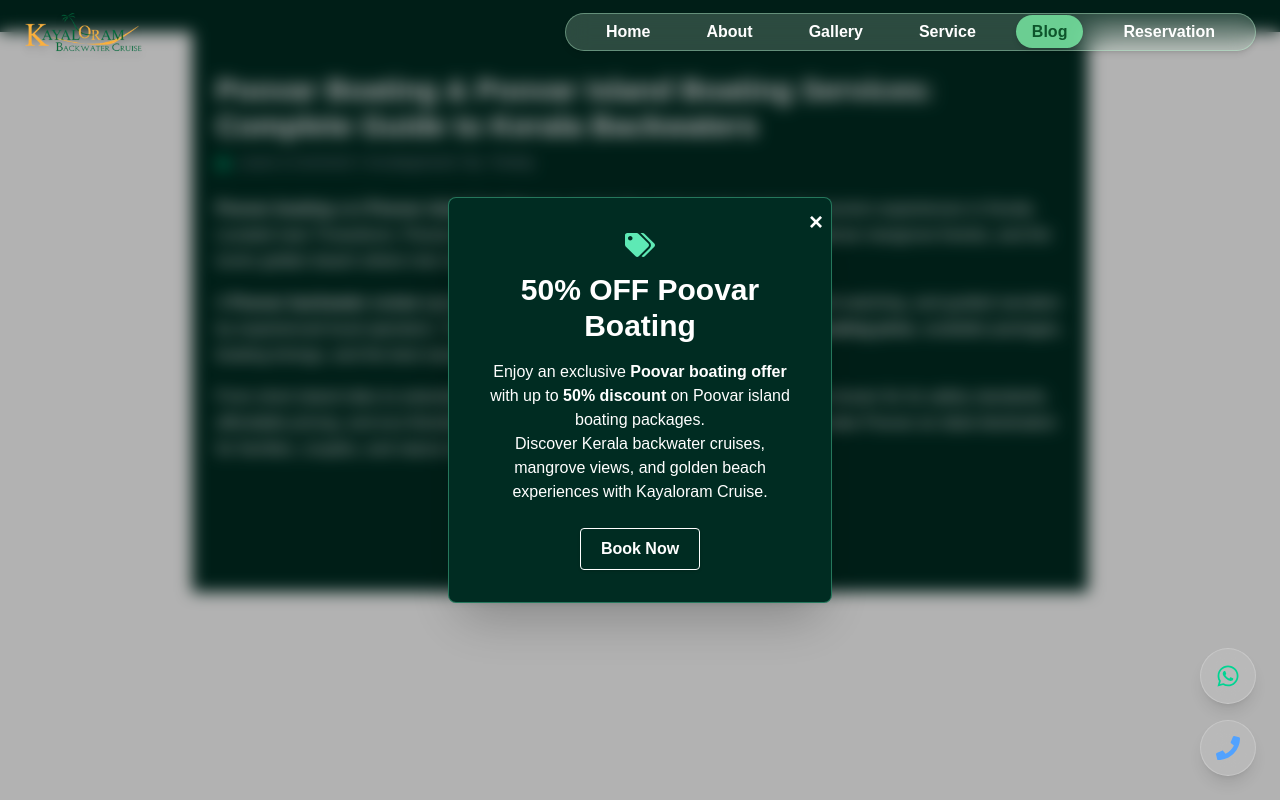
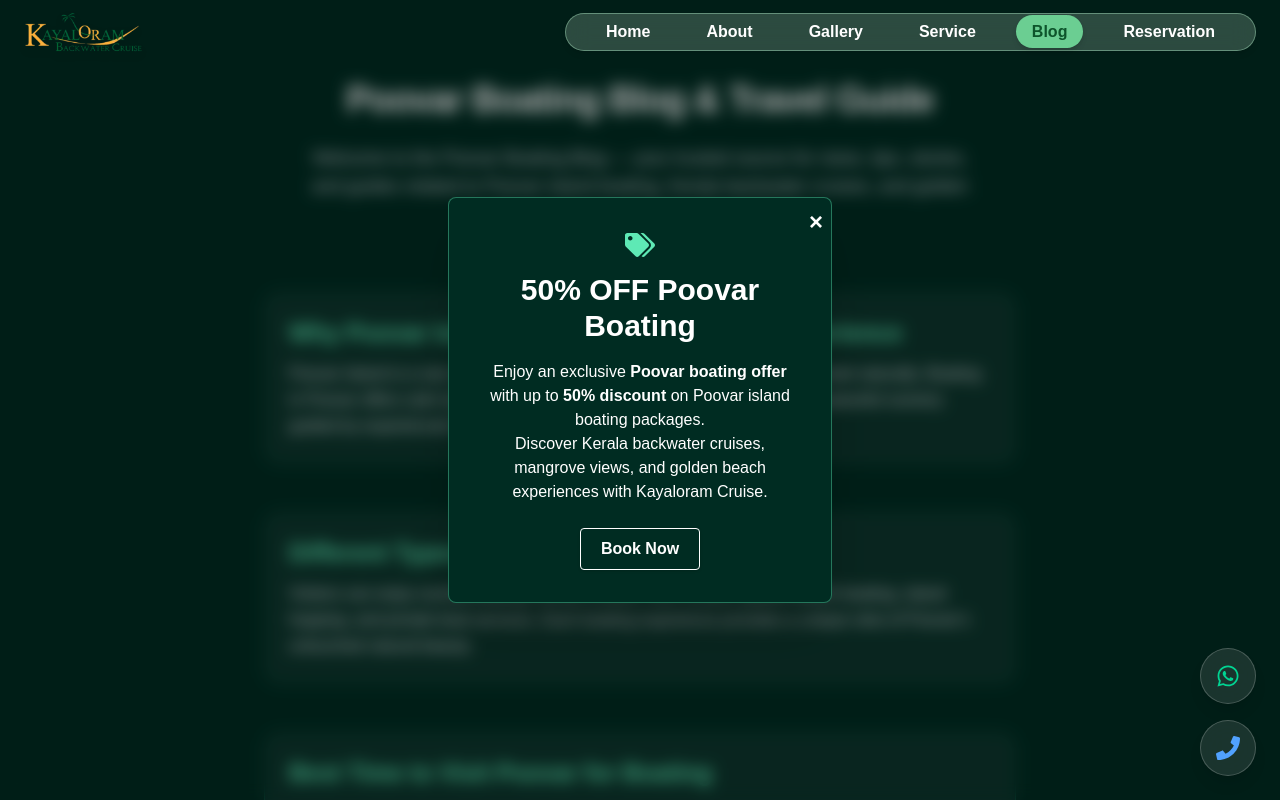
Before and after one commit to Rejin-2007/kayaloram-cruise-nextjs, a Next.js app: page /blog in a window 1280 px wide. Shown: the top 800 px of the page. Built offline with nearby package versions, Linux system fonts and the light colour scheme.

Commit message:
Footer Sucessfullly Updated

```diff
--- a/components/Blog.tsx
+++ b/components/Blog.tsx
@@ -1,121 +1,85 @@
-'use client';
+/* ---------- BLOG CONTENT DATA ---------- */
+const blogContent = {
+  heading: "Poovar Boating Blog & Travel Guide",
+  intro:
+    "Welcome to the Poovar Boating Blog — your trusted source for news, tips, stories, and guides related to Poovar island boating, Kerala backwater cruises, and golden beach experiences near Kayaloram Resort.",
 
-import { useRouter } from 'next/navigation';
-import { LazyMotion, domAnimation, m } from 'framer-motion';
-import { FaArrowRight } from 'react-icons/fa';
-import { FaSailboat } from 'react-icons/fa6';
+  sections: [
+    {
+      title: "Why Poovar Island Boating Is a Must-Visit Experience",
+      content:
+        "Poovar Island is a rare destination where river, sea, lake, and golden sand meet naturally. Boating in Poovar offers calm backwaters, mangrove forests, floating cottages, and peaceful scenery guided by experienced local boat operators.",
+    },
+    {
+      title: "Different Types of Boating in Poovar",
+      content:
+        "Visitors can enjoy sunrise boating, sunset cruises, river cruises, golden beach boating, island hopping, and private boat services. Each boating experience provides a unique view of Poovar’s untouched natural beauty.",
+    },
+    {
+      title: "Best Time to Visit Poovar for Boating",
+      content:
+        "The best time for Poovar boating is from October to March, when the climate is pleasant and water conditions are ideal. Early morning and sunset boat rides are the most popular due to cooler weather and scenic lighting.",
+    },
+    {
+      title: "Is Poovar Boating Safe for Tourists?",
+      content:
+        "Poovar boating is safe when operated by licensed and experienced local boatmen. Life jackets are provided, boats are well maintained, and routes are carefully chosen to ensure a safe and enjoyable experience for all visitors.",
+    },
+    {
+      title: "Poovar Boating Near Kayaloram Resort",
+      content:
+        "Kayaloram Resort offers easy access to Poovar boating services, allowing guests to enjoy river cruises, backwater boating, and golden beach trips with professional guidance and comfortable arrangements.",
+    },
+  ],
 
-const blogJsonLd = {
-  '@context': 'https://schema.org',
-  '@type': 'BlogPosting',
-  headline: 'Poovar Boating Services: Complete Guide to Kerala Backwaters',
-  description:
-    'Complete guide to Poovar boating, Poovar island boating, Poovar backwater cruise, boating prices, packages, and eco tourism activities in Poovar, Kerala.',
-  author: { '@type': 'Person', name: 'Pankaj' },
-  datePublished: '2025-08-27',
-  mainEntityOfPage: {
-    '@type': 'WebPage',
-    '@id': 'https://www.poovarislandboating.com/blog',
-  },
-  image: 'https://www.poovarislandboating.com/gallery',
+  links: [
+    { label: "Book Poovar Boating", href: "/reservation" },
+    { label: "View Boating Packages", href: "/service" },
+  ],
 };
 
-const fadeInUp = {
-  hidden: { opacity: 0, y: 24 },
-  visible: { opacity: 1, y: 0 },
-};
+/* ---------- BLOG COMPONENT (SERVER) ---------- */
+export default function Blog() {
+  return (
+    <section className="bg-emerald-950 text-white py-20 px-4">
+      {/* Centered Container */}
+      <div className="mx-auto max-w-4xl text-center">
+        {/* H1 */}
+        <h1 className="text-4xl font-extrabold tracking-tight mb-6">
+          {blogContent.heading}
+        </h1>
 
-export default function Blog() {
-  const router = useRouter();
+        {/* Intro */}
+        <p className="mx-auto max-w-2xl text-lg text-gray-300 mb-16">
+          {blogContent.intro}
+        </p>
+      </div>
 
-  return (
-    <LazyMotion features={domAnimation}>
-      <main role="main">
-        {/* JSON-LD Structured Data (unchanged, non-render blocking) */}
-        <script
-          type="application/ld+json"
-          dangerouslySetInnerHTML={{ __html: JSON.stringify(blogJsonLd) }}
-        />
+      {/* Blog Sections */}
+      <div className="mx-auto max-w-3xl space-y-12 px-2">
+        {blogContent.sections.map((section, index) => (
+          <article
+            key={index}
+            className="border border-emerald-400/20 rounded-2xl p-6 bg-white/5"
+          >
+            <h2 className="text-2xl font-semibold mb-3 text-emerald-300">
+              {section.title}
+            </h2>
+            <p className="text-gray-200 leading-relaxed">
+              {section.content}
+            </p>
+          </article>
+        ))}
+      </div>
 
-        <article
-          className="mx-auto mt-8 max-w-4xl bg-emerald-950 px-6 py-10 leading-relaxed text-white"
-          itemScope
-          itemType="https://schema.org/BlogPosting"
-          aria-label="Poovar Boating and Poovar Island Boating Blog Guide"
-        >
-          <h1 className="mb-2 text-3xl font-extrabold" itemProp="headline">
-            Poovar Boating & Poovar Island Boating Services: Complete Guide to Kerala
-            Backwaters
-          </h1>
-
-          <m.p
-            className="mb-6 flex items-center gap-2 text-sm text-gray-400"
-            variants={fadeInUp}
-            initial="hidden"
-            whileInView="visible"
-            viewport={{ once: true }}
-            transition={{ duration: 0.6, ease: 'easeOut' }}
-          >
-            <FaSailboat
-              className="text-emerald-400"
-              aria-hidden="true"
-              focusable="false"
-            />
-            Leave a Comment / Uncategorized / By{' '}
-            <span itemProp="author">Pankaj</span>
-          </m.p>
-
-          <m.section
-            variants={fadeInUp}
-            initial="hidden"
-            whileInView="visible"
-            viewport={{ once: true }}
-            transition={{ duration: 0.6, ease: 'easeOut', delay: 0.1 }}
-          >
-            <p className="mb-4">
-              <strong>Poovar boating</strong> and{' '}
-              <strong>Poovar island boating</strong> are among the most popular
-              backwater tourism experiences in Kerala. Located near Trivandrum,
-              Poovar offers serene boat rides through calm backwaters, dense
-              mangrove forests, and the iconic golden beach where river meets sea.
-            </p>
-
-            <p className="mb-4">
-              A <strong>Poovar backwater cruise</strong> typically includes scenic
-              island views, estuary boating, bird watching, and guided narration
-              by experienced local operators. Travelers frequently look for
-              details such as <strong>Poovar boating price</strong>, available
-              packages, boating timings, and the best season to visit Poovar.
-            </p>
-
-            <p className="mb-4">
-              From short island rides to extended Kerala backwater cruises, Poovar
-              island boating is known for its safety standards, affordable pricing,
-              and eco-friendly practices. These sustainable boating experiences
-              make Poovar an ideal destination for families, couples, and nature
-              enthusiasts seeking a peaceful escape.
-            </p>
-          </m.section>
-
-          <m.div
-            className="mt-10 text-center"
-            initial={{ opacity: 0, y: 20 }}
-            whileInView={{ opacity: 1, y: 0 }}
-            viewport={{ once: true }}
-            transition={{ duration: 0.6, ease: 'easeOut' }}
-          >
-            <button
-              type="button"
-              onClick={() => router.push('/')}
-              className="inline-flex items-center gap-2 rounded-lg bg-emerald-600 px-6 py-3 font-semibold text-white shadow-md transition hover:scale-105 hover:bg-emerald-700 focus:outline-none focus:ring-2 focus:ring-emerald-400"
-              aria-label="Go back to Poovar Boating homepage"
-            >
-              Go to Homepage
-              <FaArrowRight aria-hidden="true" focusable="false" />
-            </button>
-          </m.div>
-        </article>
-      </main>
-    </LazyMotion>
+      {/* Internal Links */}
+      <nav className="mt-16 flex flex-wrap justify-center gap-6 text-emerald-300 font-medium underline">
+        {blogContent.links.map((link, index) => (
+          <a key={index} href={link.href}>
+            {link.label}
+          </a>
+        ))}
+      </nav>
+    </section>
   );
 }
--- a/components/Footer.tsx
+++ b/components/Footer.tsx
@@ -1,145 +1,175 @@
 "use client";
 
 import Image from "next/image";
+import Link from "next/link";
 import { motion } from "framer-motion";
 import { FaFacebook, FaInstagram, FaYoutube } from "react-icons/fa";
 import { HiPhone } from "react-icons/hi";
 import { SiGmail } from "react-icons/si";
 import { SlLocationPin } from "react-icons/sl";
 
-const socialButtonClasses =
-  "transition-all duration-200 hover:scale-110 bg-gradient-to-br from-lime-200/30 to-lime-400/30 border-2 border-lime-300 rounded-full p-3 shadow-lg focus:outline-none focus:ring-2 focus:ring-offset-2 focus:ring-lime-300";
+/* ---------- Footer Nav Items ---------- */
+const footerNav = [
+  { name: "Home", path: "/" },
+  { name: "About", path: "/about" },
+  { name: "Services", path: "/services" },
+  { name: "Blog", path: "/blog" },
+  { name: "Reservation", path: "/reservation" },
+  { name: "Contact", path: "/contact" },
+];
 
 export default function Footer() {
   return (
     <footer
-      id="contact"
-      className="w-full px-4 py-12 bg-emerald-950 border-t border-green-400/10 shadow-inner"
-      aria-label="Poovar Boating and Poovar Island Boating Footer"
+      className="bg-emerald-950 border-t border-emerald-400/10 text-lime-100"
+      aria-label="Poovar Boating Footer"
     >
-      <motion.div
-        className="max-w-7xl mx-auto grid grid-cols-1 md:grid-cols-3 gap-10"
-        initial={{ opacity: 0, y: 30 }}
-        whileInView={{ opacity: 1, y: 0 }}
-        viewport={{ once: true }}
-        transition={{ duration: 0.6, ease: "easeOut" }}
-      >
-        {/* Logo */}
-        <div className="flex flex-col items-center md:items-start gap-3">
+      {/* MAP SECTION */}
+      <div className="w-full">
+        <iframe
+          src="https://www.google.com/maps/embed?pb=!1m18!1m12!1m3!1d3099.6679861468047!2d77.08617065259043!3d8.311056629233937!2m3!1f0!2f0!3f0!3m2!1i1024!2i768!4f13.1!3m3!1m2!1s0x3b05a99c11a043a7%3A0x8984b4fe9e723ef!2skayaloram%20resort!5e1!3m2!1sen!2sin!4v1750411038045!5m2!1sen!2sin"
+          width="100%"
+          height="420"
+          style={{ border: 0 }}
+          allowFullScreen
+          loading="lazy"
+          referrerPolicy="no-referrer-when-downgrade"
+          title="Kayaloram Resort Google Maps Location"
+          className="border-b border-emerald-400/10"
+        />
+      </div>
+
+      {/* MAIN FOOTER */}
+      <div className="max-w-7xl mx-auto px-6 py-16 grid grid-cols-1 md:grid-cols-4 gap-12">
+        {/* Brand */}
+        <div className="space-y-4">
           <Image
             src="/logo.webp"
-            alt="Kayaloram Resort – Poovar Boating and Poovar Island Boating"
-            width={220}
-            height={80}
+            alt="Kayaloram Resort – Poovar Boating"
+            width={200}
+            height={70}
             priority
-            className="drop-shadow"
           />
-          <p className="text-sm text-lime-200 max-w-xs text-center md:text-left">
+          <p className="text-sm text-lime-200 leading-relaxed">
             Trusted Poovar boating & Poovar island boating experiences since 1999.
-            Explore Kerala backwaters, mangroves, and golden beach tours.
+            Explore Kerala backwaters, mangroves, and golden beach cruises.
           </p>
         </div>
 
-        {/* Contact Info */}
-        <div className="flex flex-col gap-6 items-center md:items-start">
-          <div>
-            <div className="flex items-center gap-2 font-semibold text-lime-300">
-              <SiGmail />
-              <span>Email</span>
-            </div>
+        {/* Footer Navigation */}
+        <nav aria-label="Footer Navigation">
+          <h3 className="text-lime-300 font-semibold mb-4">
+            Quick Links
+          </h3>
+          <ul className="space-y-3 text-sm">
+            {footerNav.map((item) => (
+              <li key={item.name}>
+                <Link
+                  href={item.path}
+                  className="hover:text-lime-300 transition-colors"
+                >
+                  {item.name}
+                </Link>
+              </li>
+            ))}
+          </ul>
+        </nav>
+
+        {/* Contact */}
+        <div className="space-y-4 text-sm">
+          <h3 className="text-lime-300 font-semibold">Contact</h3>
+
+          <div className="flex items-start gap-3">
+            <SiGmail className="mt-1 text-lime-300" />
             <a
               href="mailto:rajeshkayaloram@gmail.com"
-              className="text-lime-100 underline hover:text-lime-200 break-all"
-              aria-label="Email Kayaloram Resort for Poovar boating enquiries"
-              title="Email Poovar Boating"
+              className="hover:underline"
             >
               rajeshkayaloram@gmail.com
             </a>
           </div>
 
-          <div>
-            <div className="flex items-center gap-2 font-semibold text-lime-300">
-              <SlLocationPin />
-              <span>Location</span>
+          <div className="flex items-start gap-3">
+            <HiPhone className="mt-1 text-lime-300" />
+            <div className="space-y-1">
+              <a href="tel:+918139031924" className="block hover:underline">
+                +91 81390 31924
+              </a>
+              <a href="tel:+918075413797" className="block hover:underline">
+                +91 80754 13797
+              </a>
             </div>
-            <address className="not-italic text-lime-100 text-sm leading-relaxed">
+          </div>
+        </div>
+
+        {/* Location */}
+        <div className="space-y-4 text-sm">
+          <h3 className="text-lime-300 font-semibold">Location</h3>
+          <div className="flex items-start gap-3">
+            <SlLocationPin className="mt-1 text-lime-300" />
+            <address className="not-italic leading-relaxed">
               Kayaloram Resort <br />
               Club Mahindra Resort Road <br />
               Poovar, Kerala, India
             </address>
           </div>
         </div>
+      </div>
 
-        {/* Phone */}
-        <div className="flex flex-col gap-6 items-center md:items-start">
-          <div>
-            <div className="flex items-center gap-2 font-semibold text-lime-300">
-              <HiPhone />
-              <span>Phone</span>
-            </div>
-            <div className="text-lime-100 text-sm space-y-2">
+      {/* BOTTOM BAR */}
+      <div className="border-t border-emerald-400/10 py-8">
+        <div className="max-w-7xl mx-auto px-6 flex flex-col md:flex-row items-center justify-between gap-6">
+          {/* Social */}
+          <div className="flex gap-6">
+            {[
+              {
+                Icon: FaInstagram,
+                href: "https://www.instagram.com/poovar.boating",
+                label: "Poovar Boating Instagram",
+              },
+              {
+                Icon: FaYoutube,
+                href: "https://www.youtube.com/@rajeshmathias6014",
+                label: "Poovar Boating YouTube",
+              },
+              {
+                Icon: FaFacebook,
+                href: "https://www.facebook.com/share/1YPM77byhM/",
+                label: "Poovar Boating Facebook",
+              },
+            ].map(({ Icon, href, label }) => (
+              <motion.a
+                key={label}
+                href={href}
+                target="_blank"
+                rel="noopener noreferrer nofollow"
+                aria-label={label}
+                whileHover={{ scale: 1.15 }}
+                className="text-2xl text-lime-300 hover:text-lime-400 transition-colors"
+              >
+                <Icon />
+              </motion.a>
+            ))}
+          </div>
+
+          {/* Credit + Copyright */}
+          <div className="text-center text-xs text-lime-200/70 space-y-1">
+            <p>
+              Designed & Developed by{" "}
               <a
-                href="tel:+918139031924"
-                className="underline block"
-                aria-label="Call Poovar Boating at 8139031924"
-                title="Call Poovar Boating"
+                href="https://www.instagram.com/browess"
+                target="_blank"
+                rel="noopener noreferrer nofollow"
+                className="text-lime-300 hover:underline"
               >
-                +91 81390 31924
+                Browzess
               </a>
-              <a
-                href="tel:+918075413797"
-                className="underline block"
-                aria-label="Call Poovar Boating at 8075413797"
-                title="Call Poovar Boating"
-              >
-                +91 80754 13797
-              </a>
-            </div>
+            </p>
+            <p>
+              © {new Date().getFullYear()} Kayaloram Resort · Poovar Boating · All rights reserved
+            </p>
           </div>
         </div>
-      </motion.div>
-
-      {/* Social Media */}
-      <nav
-        className="flex justify-center gap-8 mt-12"
-        aria-label="Poovar Boating Social Media Links"
-      >
-        {[FaInstagram, FaYoutube, FaFacebook].map((Icon, i) => {
-          const links = [
-            "https://www.instagram.com/poovar.boating",
-            "https://www.youtube.com/@rajeshmathias6014",
-            "https://www.facebook.com/share/1YPM77byhM/",
-          ];
-          const labels = [
-            "Poovar Boating Instagram",
-            "Poovar Boating YouTube",
-            "Poovar Boating Facebook",
-          ];
-          const colors = ["text-lime-400", "text-red-400", "text-blue-500"];
-
-          return (
-            <motion.a
-              key={i}
-              href={links[i]}
-              target="_blank"
-              rel="noopener noreferrer nofollow"
-              aria-label={labels[i]}
-              title={labels[i]}
-              className={socialButtonClasses}
-              initial={{ opacity: 0, scale: 0.8 }}
-              whileInView={{ opacity: 1, scale: 1 }}
-              viewport={{ once: true }}
-              transition={{ delay: i * 0.15 }}
-            >
-              <Icon className={`${colors[i]} text-2xl`} />
-            </motion.a>
-          );
-        })}
-      </nav>
-
-      {/* Copyright */}
-      <div className="text-center text-xs mt-10 text-lime-100/80">
-        © {new Date().getFullYear()} Kayaloram Resort · Poovar Boating · All rights reserved
       </div>
     </footer>
   );
```
